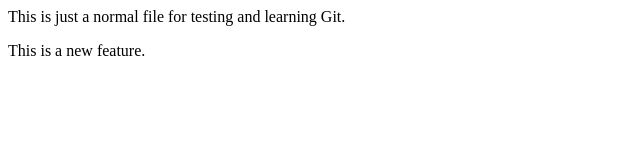
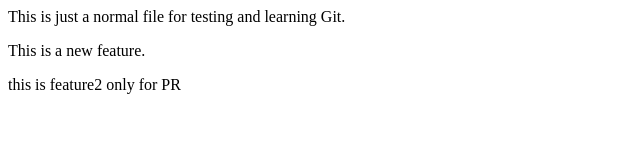
Before and after one commit to Brijeshyadeev/localrepo, a plain HTML site: page index.html in a window 1280 px wide. Shown: the whole page, without its empty margins (0-640 px from the left). Drawn offline with Linux system fonts and the light colour scheme.

Commit message:
Adding another line for learging pull request

```diff
--- a/index.html
+++ b/index.html
@@ -1,2 +1,3 @@
 <p> This is just a normal file for testing and learning Git.</p>
 <p>This is a new feature.</p>
+<p>this is feature2 only for PR</p>
```
